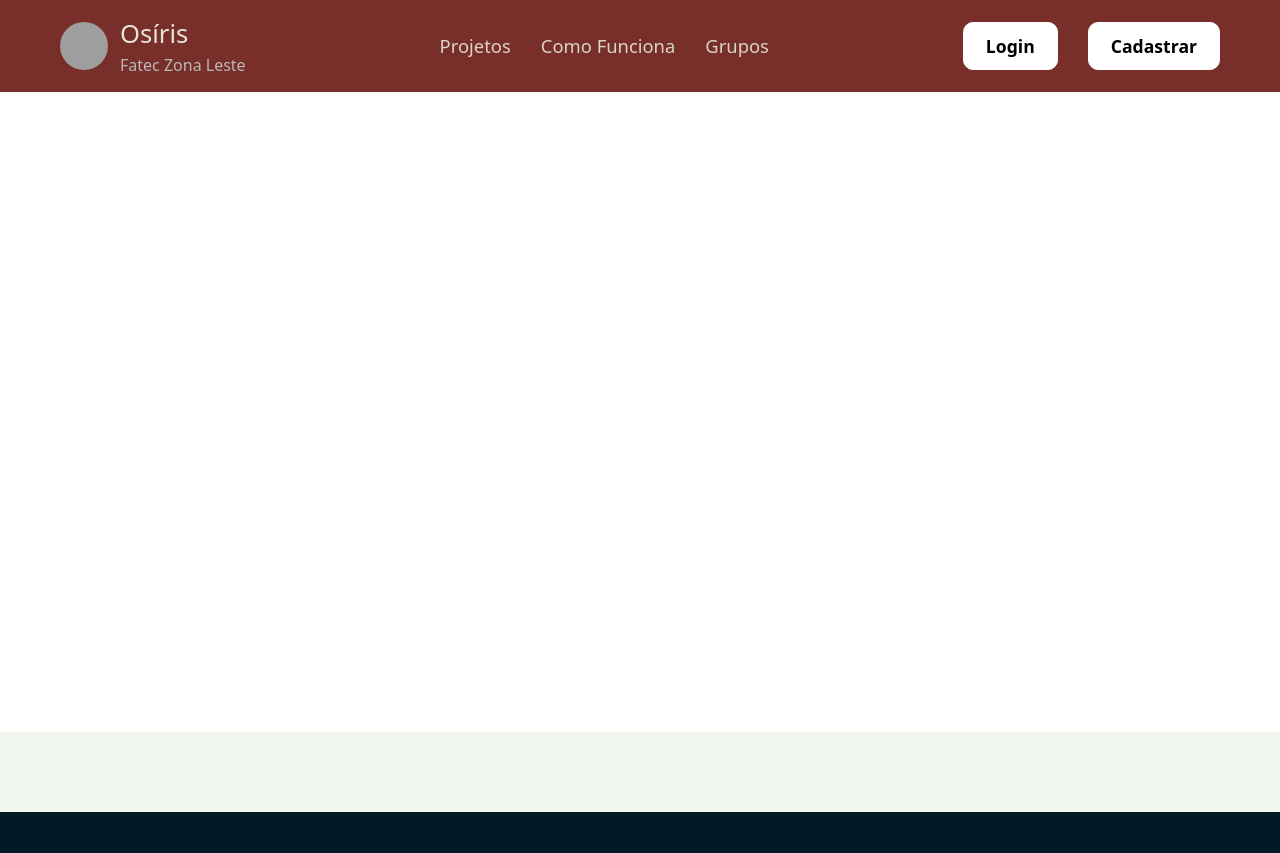
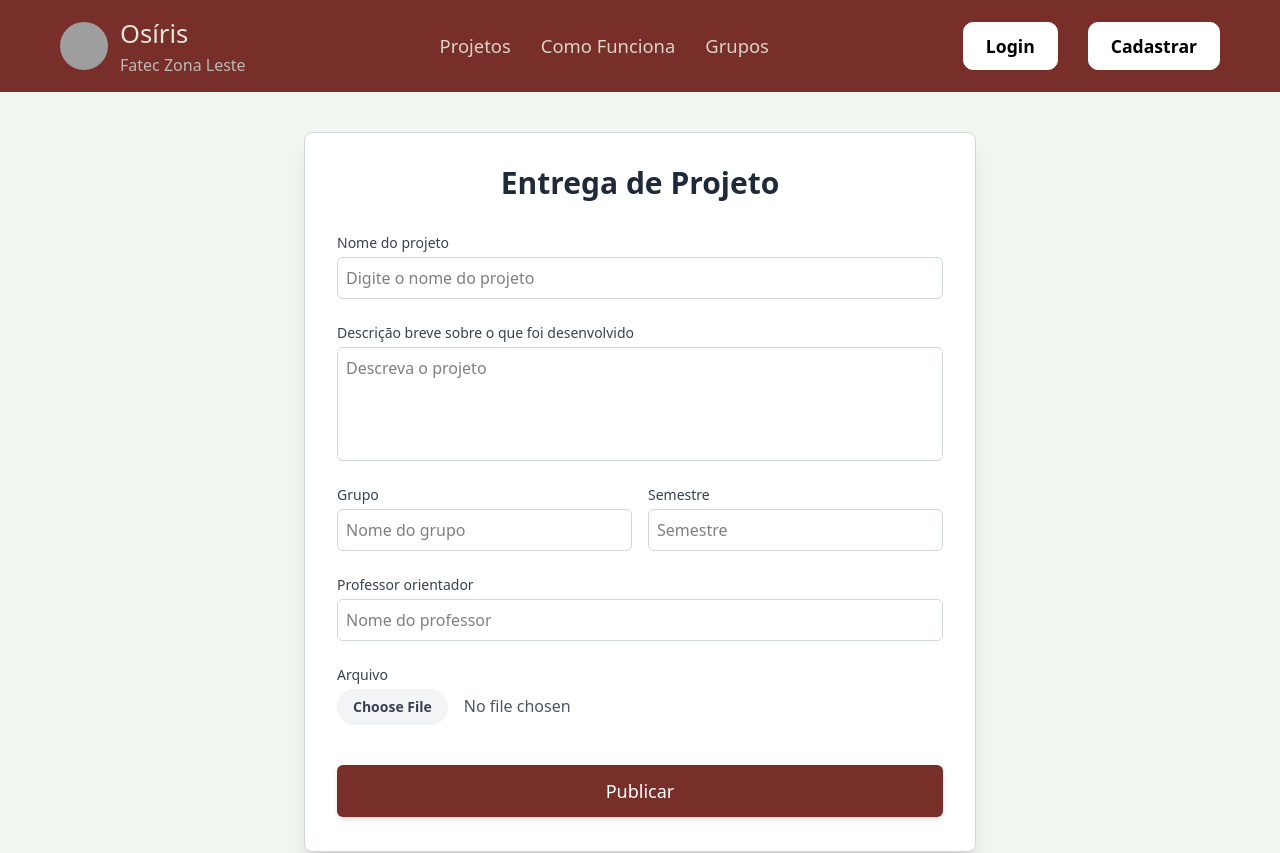
Before and after one commit to Infinito-1/osiris-react, a React (Vite) app: page /entrega in a window 1280 px wide. Shown: the top 853 px of the page. Built offline with nearby package versions, Linux system fonts and the light colour scheme; grey boxes are pictures that could not be loaded.

Commit message:
Projetos finalizado

```diff
--- a/src/App.tsx
+++ b/src/App.tsx
@@ -15,6 +15,8 @@ import EstudantesForm from "./pages/cadastro/estudantesform";
 import DocenteForm from "./pages/cadastro/docenteform";
 import CoordenadorForm from "./pages/cadastro/coordenadorform";
 import Projeto from "./pages/projeto/Projeto";
+import Entrega from "./pages/projeto/Entrega";
+import Status from "./pages/projeto/Status";
 
 function App() {
   return (
@@ -40,6 +42,8 @@ function App() {
             <Route path="/cadastro/docente" element={<DocenteForm />} />
             <Route path="/cadastro/coordenador" element={<CoordenadorForm />} />
             <Route path="/projeto" element={<Projeto />} />
+            <Route path="/entrega" element={<Entrega />} />
+            <Route path="/status" element={<Status />} />
           </Routes>
         </div>
         <Footer />
--- a/src/pages/projeto/Entrega.tsx
+++ b/src/pages/projeto/Entrega.tsx
@@ -1,34 +1,141 @@
-function Entrega() {
-  return (
-    <>
-    <main>
-      <h1>Entrega de Projeto</h1>
+import React from 'react';
 
-      <form>
-        <label>Nome do projeto</label><br />
-        <input type="text" /><br /><br />
-
-        <label>Descrição breve sobre o que foi desenvolvido</label><br />
-        <textarea></textarea><br /><br />
-
-        <label>Grupo</label>
-        <input type="text" />
-
-        <label>Semestre</label>
-        <input type="text" /><br /><br />
-
-        <label>Professor orientador</label><br />
-        <input type="text" /><br /><br />
-
-        <label>Arquivo</label><br />
-        <input type="file" /><br /><br />
-
-        <button type="submit">Publicar</button>
-      </form>
-    </main>
-
-    </>
-  )
+// Componente para um campo de formulário com label e input/textarea
+interface FormFieldProps {
+    label: string;
+    id: string;
+    type: 'text' | 'textarea' | 'file';
+    placeholder?: string;
+    required?: boolean;
+    colSpan?: 'full' | 'half';
 }
 
-export default Entrega
+const FormField: React.FC<FormFieldProps> = ({ label, id, type, placeholder, required, colSpan = 'full' }) => {
+    const inputClasses = "w-full p-2 border border-gray-300 rounded-md focus:outline-none focus:ring-2";
+    const containerClasses = colSpan === 'half' ? 'col-span-1' : 'col-span-2';
+
+    const renderInput = () => {
+        if (type === 'textarea') {
+            return (
+                <textarea
+                    id={id}
+                    name={id}
+                    placeholder={placeholder}
+                    required={required}
+                    rows={4}
+                    className={`${inputClasses} resize-none`}
+                />
+            );
+        } else if (type === 'file') {
+            // O input file é estilizado de forma diferente, então vou usar o input padrão
+            return (
+                <input
+                    id={id}
+                    type="file"
+                    name={id}
+                    required={required}
+                    className="w-full text-gray-600 file:mr-4 file:py-2 file:px-4 file:rounded-full file:border-0  file:text-sm file:font-semibold file:bg-gray-100 file:text-gray-700 hover:file:bg-gray-200"
+                />
+            );
+        }
+        return (
+            <input
+                id={id}
+                type="text"
+                name={id}
+                placeholder={placeholder}
+                required={required}
+                className={inputClasses}
+            />
+        );
+    };
+
+    return (
+        <div className={`flex flex-col space-y-1 ${containerClasses}`}>
+            <label htmlFor={id} className="text-sm font-medium text-gray-700">{label}</label>
+            {renderInput()}
+        </div>
+    );
+};
+
+// Componente Principal da Página de Entrega
+const Entrega: React.FC = () => {
+    return (
+        <main className="flex justify-center w-full min-h-screen bg-[#F1F7EE] py-10">
+            <div className="w-11/12 max-w-2xl bg-white border border-gray-300 rounded-lg p-8 shadow-xl">
+                <h1 className="text-3xl font-bold text-gray-800 text-center mb-8">
+                    Entrega de Projeto
+                </h1>
+
+                <form className="space-y-6">
+                    {/* Nome do Projeto */}
+                    <FormField
+                        label="Nome do projeto"
+                        id="nomeProjeto"
+                        type="text"
+                        placeholder="Digite o nome do projeto"
+                        required
+                    />
+
+                    {/* Descrição */}
+                    <FormField
+                        label="Descrição breve sobre o que foi desenvolvido"
+                        id="descricao"
+                        type="textarea"
+                        placeholder="Descreva o projeto"
+                        required
+                    />
+
+                    {/* Grupo e Semestre (Duas Colunas) */}
+                    <div className="grid grid-cols-2 gap-4">
+                        <FormField
+                            label="Grupo"
+                            id="grupo"
+                            type="text"
+                            placeholder="Nome do grupo"
+                            required
+                            colSpan="half"
+                        />
+                        <FormField
+                            label="Semestre"
+                            id="semestre"
+                            type="text"
+                            placeholder="Semestre"
+                            required
+                            colSpan="half"
+                        />
+                    </div>
+
+                    {/* Professor Orientador */}
+                    <FormField
+                        label="Professor orientador"
+                        id="orientador"
+                        type="text"
+                        placeholder="Nome do professor"
+                        required
+                    />
+
+                    {/* Arquivo */}
+                    <FormField
+                        label="Arquivo"
+                        id="arquivo"
+                        type="file"
+                        required
+                    />
+
+                    {/* Botão de Publicar */}
+                    <div className="pt-4">
+                        <button
+                            type="submit"
+                            className="w-full bg-[#782E29] text-white py-3 rounded-md text-lg font-medium transition-colors duration-200 hover:bg-[#6d2823] shadow-md"
+                        >
+                            Publicar
+                        </button>
+                    </div>
+                </form>
+            </div>
+        </main>
+    );
+};
+
+export default Entrega;
--- a/src/pages/projeto/Projeto.tsx
+++ b/src/pages/projeto/Projeto.tsx
@@ -19,7 +19,6 @@ const InfoField: React.FC<InfoFieldProps> = ({ label, value }) => {
 const Projeto: React.FC = () => {
     return (
         <main className="flex flex-col items-center w-full min-h-screen bg-[#F1F7EE] py-10 ">
-            {/* Header com fundo azul */}
             <header className="w-full py-8 text-center mb-10">
                 <h1 className="text-3xl md:text-4xl font-bold">Sistema de Gestão para Clínica Veterinária</h1>
                 <p className="text-lg mt-1"> Amanda Alves / Sistema Web</p>
--- a/src/pages/projeto/Status.tsx
+++ b/src/pages/projeto/Status.tsx
@@ -1,34 +1,82 @@
-function Status() {
-    return (
-        <>
-            <body>
-                <main>
-                    <h1>Status do Projeto</h1>
+import React from 'react';
 
-                    <form>
-                        <label>Nome do projeto</label><br />
-                        <input
-                            type="text"
-                            placeholder="Site E-commerce de amigurumi"
-                        /><br /><br />
-
-                        <label>Grupo</label><br />
-                        <input type="text" placeholder="Os fulaninhos" /><br /><br />
-
-                        <label>Aceite da coordenação</label>
-                        <input type="text" placeholder="Reprovado" />
-
-                        <label>Aceite do Professor orientador</label>
-                        <input type="text" placeholder="Aprovado" /><br /><br />
-
-                        <label>Data de entrega final para o empreendedor</label><br />
-                        <input type="text" placeholder="Dia | Mês | Ano" />
-                    </form>
-                </main>
-            </body>
-
-        </>
-    )
+// Componente para um campo de formulário com label e input
+interface StatusFieldProps {
+    label: string;
+    id: string;
+    placeholder: string;
+    colSpan?: 'full' | 'half';
 }
 
-export default Status
+const StatusField: React.FC<StatusFieldProps> = ({ label, id, placeholder, colSpan = 'full' }) => {
+    const inputClasses = "w-full p-2 border border-gray-300 rounded-md bg-white focus:outline-none focus:ring-0 cursor-default";
+    const containerClasses = colSpan === 'half' ? 'col-span-1' : 'col-span-2';
+
+    return (
+        <div className={`flex flex-col space-y-1 ${containerClasses}`}>
+            <label htmlFor={id} className="text-sm font-medium text-gray-700">{label}</label>
+            <input
+                id={id}
+                type="text"
+                name={id}
+                placeholder={placeholder}
+                readOnly // Campos de status geralmente são apenas para visualização
+                className={inputClasses}
+            />
+        </div>
+    );
+};
+
+// Componente Principal da Página de Status
+const Status: React.FC = () => {
+    return (
+        <main className="flex justify-center w-full h-160 bg-[#F1F7EE] py-20">
+            <div className="w-11/12 max-w-2xl bg-white border border-gray-300 rounded-lg p-8 shadow-xl">
+                <h1 className="text-3xl font-bold text-gray-800 text-center mb-8">
+                    Status do Projeto
+                </h1>
+
+                <form className="space-y-6">
+                    {/* Nome do Projeto */}
+                    <StatusField
+                        label="Nome do projeto"
+                        id="nomeProjeto"
+                        placeholder="Site E-commerce de amigurumi"
+                    />
+
+                    {/* Grupo */}
+                    <StatusField
+                        label="Grupo"
+                        id="grupo"
+                        placeholder="Os fulaninhos"
+                    />
+
+                    {/* Aceite da coordenação e Professor orientador (Duas Colunas) */}
+                    <div className="grid grid-cols-2 gap-4">
+                        <StatusField
+                            label="Aceite da coordenação"
+                            id="aceiteCoordenacao"
+                            placeholder="Reprovado"
+                            colSpan="half"
+                        />
+                        <StatusField
+                            label="Aceite do Professor orientador"
+                            id="aceiteOrientador"
+                            placeholder="Aprovado"
+                            colSpan="half"
+                        />
+                    </div>
+
+                    {/* Data de entrega final para o empreendedor */}
+                    <StatusField
+                        label="Data de entrega final para o empreendedor"
+                        id="dataEntrega"
+                        placeholder="Dia | Mês | Ano"
+                    />
+                </form>
+            </div>
+        </main>
+    );
+};
+
+export default Status;
```
